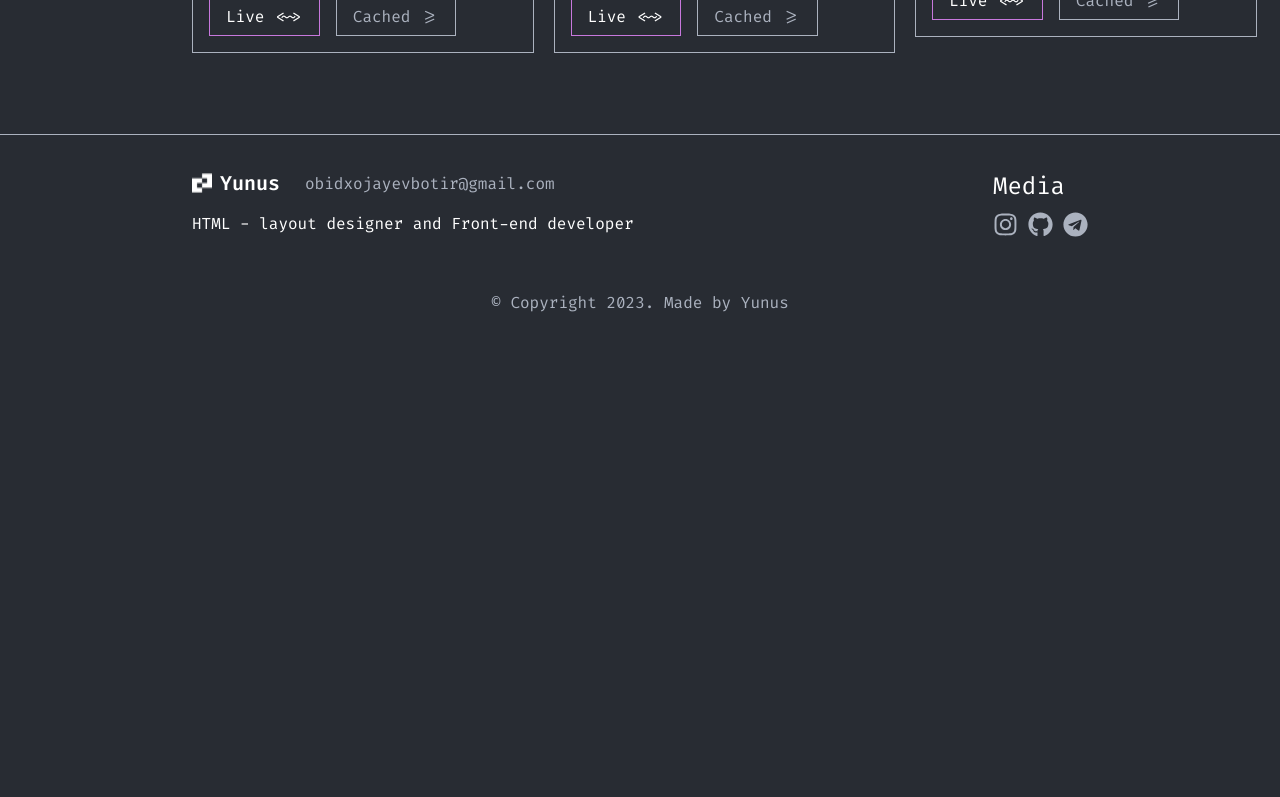
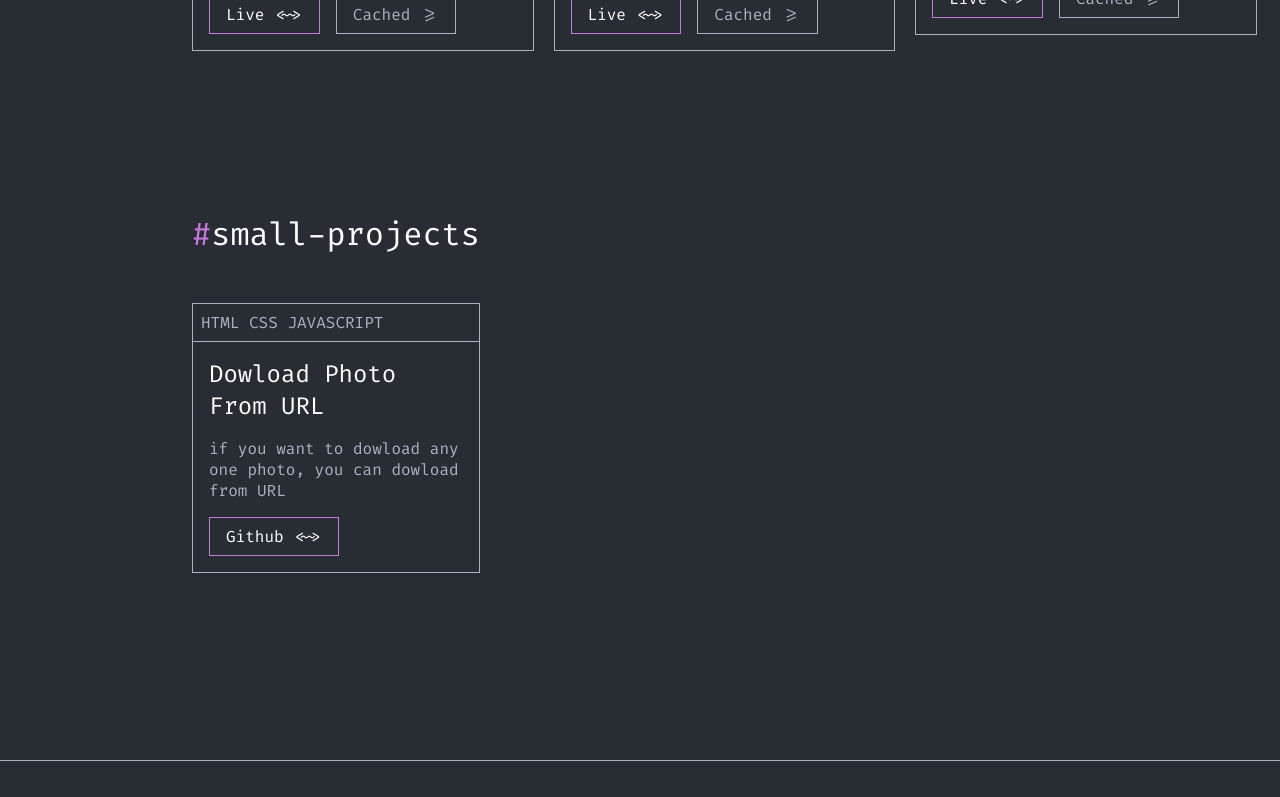
Before and after one commit to theyuunus/Portfolio, a React (Create React App) app: page /works in a window 1280 px wide. Shown: the part 1240-2037 px from the top of the page. Before the commit the page ends 1585 px from the top, so only its background shows below. Built offline with nearby package versions, Linux system fonts and the light colour scheme; data requests are answered from the project's data file.

Commit message:
#fix #add small projects #Projects

```diff
--- a/db/db.json
+++ b/db/db.json
@@ -52,5 +52,15 @@
       "live": "https://my-hotel-web-site.netlify.app/",
       "codes": "https://github.com/theyuunus/Hotel"
     }
+  ],
+
+  "smallWroks": [
+    {
+      "id": 1,
+      "languages": "HTML CSS JAVASCRIPT",
+      "title": "Dowload Photo From URL",
+      "text": "if you want to dowload any one photo, you can dowload from URL",
+      "codes": "https://github.com/theyuunus/dowload_photo"
+    }
   ]
 }
--- a/src/Pages/Projects.jsx
+++ b/src/Pages/Projects.jsx
@@ -1,11 +1,13 @@
 import React from 'react'
 import Helmet from '../components/Helmet/Helmet'
 import Projects from '../components/Projects/Projects'
+import SmallProjects from '../components/SmallProjects/SmallProjects'
 
 export default function projects() {
   return (
     <Helmet title="Works">
       <Projects />
+      <SmallProjects />
     </Helmet>
   )
 }
--- a/src/components/Projects/Projects.scss
+++ b/src/components/Projects/Projects.scss
@@ -29,7 +29,7 @@
 
         &-bottom {
             padding-top: 68px;
-            padding-bottom: 50px;
+            padding-bottom: 48px;
 
             &-h1 {
                 color: var(--white, #FFF);
--- /dev/null
+++ b/src/components/SmallProjects/SmallProjects.jsx
@@ -0,0 +1,61 @@
+import React, { useEffect, useState } from 'react';
+import './SmallProjects.scss';
+import ButtonLive from '../ButtonLive/ButtonLive';
+import axios from 'axios';
+
+export default function SmallProjects() {
+    const [smallWork, setSmallWork] = useState(null);
+
+    useEffect(() => {
+        const fetchData = async () => {
+            try {
+                const response = await axios.get(`http://localhost:4040/smallWroks`);
+                const data = response.data;
+                setSmallWork(data);
+            } catch (error) {
+                console.error(error);
+            }
+        }
+        fetchData();
+    }, []);
+
+    return (
+        <React.Fragment>
+            <div className="container">
+                <div className="smallProjects">
+                    <h1 className="smallProjects-h1">
+                        <span className="smallProjects-h1-span">#</span>small-projects
+                    </h1>
+                    <div className="smallProjects-cards">
+                        {smallWork ? (
+                            smallWork.map((work) => (
+                                <div className="smallProjects-cards-card" key={work.id}>
+                                    <div className="smallProjects-cards-card-top">
+                                        <p className="smallProjects-cards-card-top-p">
+                                            {work.languages}
+                                        </p>
+                                    </div>
+                                    <div className="smallProjects-cards-card-bottom">
+                                        <h1 className="smallProjects-cards-card-bottom-h1">
+                                            {work.title}
+                                        </h1>
+                                        <p className="smallProjects-cards-card-bottom-p">
+                                            {work.text}
+                                        </p>
+                                        <ButtonLive text={"Github <~>"} link={work.codes} />
+                                    </div>
+                                </div>
+                            ))
+                        ) : (
+                            <div>
+                                <h1>
+                                    Loading...
+                                </h1>
+                            </div>
+                        )}
+                    </div>
+                </div>
+            </div>
+        </React.Fragment>
+    );
+}
--- /dev/null
+++ b/src/components/SmallProjects/SmallProjects.scss
@@ -0,0 +1,62 @@
+.smallProjects {
+    padding-top: 81px;
+    padding-bottom: 187px;
+
+    &-h1 {
+        color: var(--white, #FFF);
+        font-size: 32px;
+        font-style: normal;
+        font-weight: 500;
+        line-height: normal;
+
+        &-span {
+            color: var(--primary, #C778DD);
+        }
+    }
+
+    &-cards {
+        display: grid;
+        grid-template-columns: repeat(3, 1fr);
+        gap: 16px;
+        padding-top: 48px;
+
+        &-card {
+            margin: auto;
+            border: 1px solid rgba(171, 178, 191, 1);
+
+            &-top {
+
+                &-p {
+                    color: var(--gray, #ABB2BF);
+                    font-size: 16px;
+                    font-style: normal;
+                    font-weight: 400;
+                    line-height: normal;
+                    padding: 8px;
+                    border-bottom: 1px solid rgba(171, 178, 191, 1);
+                }
+            }
+
+            &-bottom {
+                padding: 16px;
+
+                &-h1 {
+                    color: var(--white, #FFF);
+                    font-size: 24px;
+                    font-style: normal;
+                    font-weight: 500;
+                    line-height: normal;
+                }
+
+                &-p {
+                    color: var(--gray, #ABB2BF);
+                    font-size: 16px;
+                    font-style: normal;
+                    font-weight: 400;
+                    line-height: normal;
+                    padding: 16px 0;
+                }
+            }
+        }
+    }
+}
```
